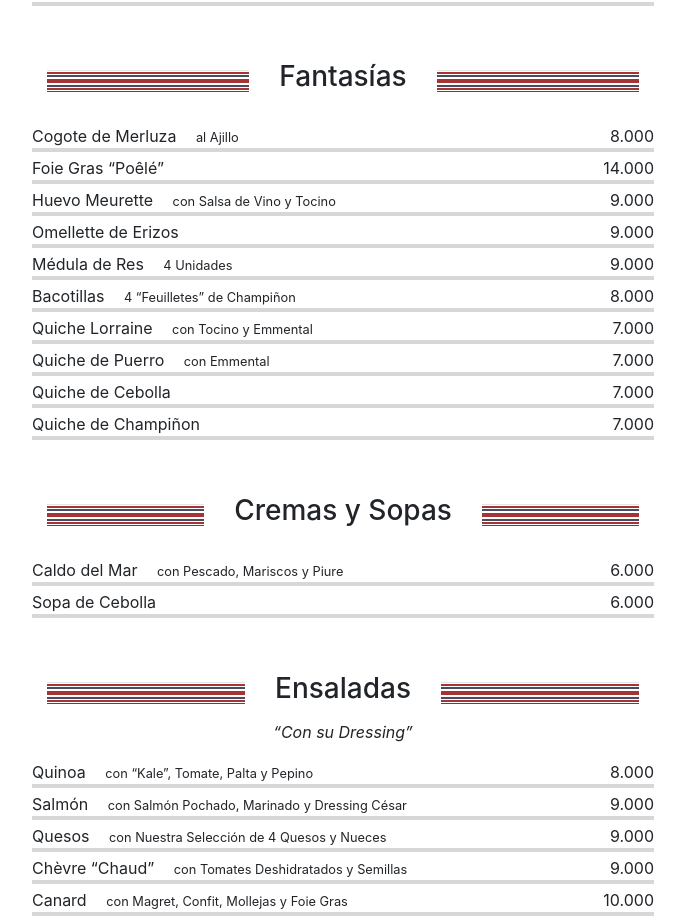
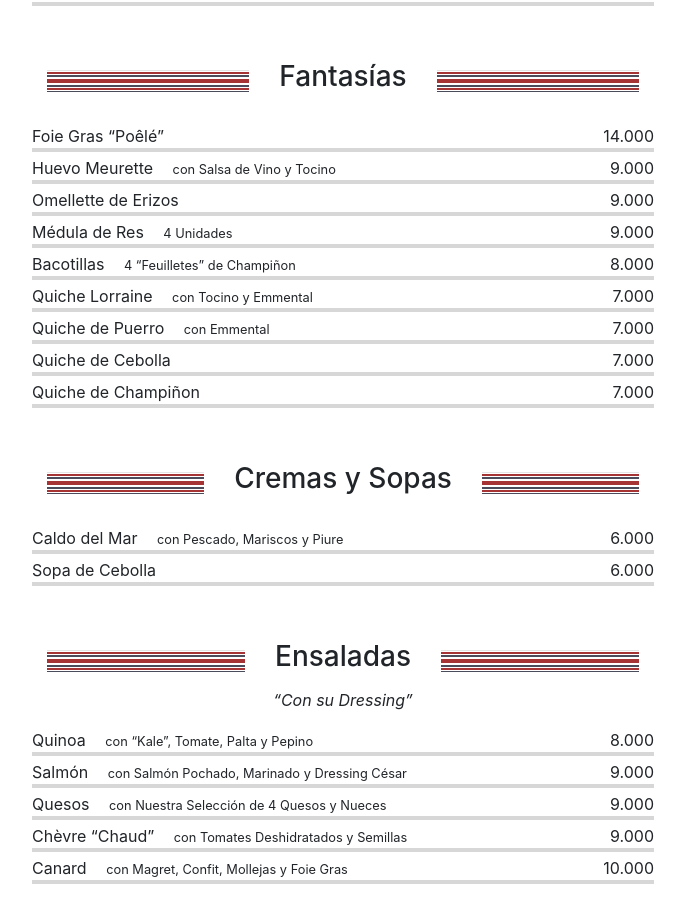
Before and after one commit to durbonca/Menu-QR-Google-sheet, a React (Create React App) app: page /Family in a window 1280 px wide. Shown: the part 1189-2110 px from the top of the page, without its empty margins (297-982 px from the left). Built offline with nearby package versions, Linux system fonts and the light colour scheme.

Commit message:
Update data.js

```diff
--- a/src/data/data.js
+++ b/src/data/data.js
@@ -2,7 +2,7 @@ const dataProducts = [{
         title: 'Fantasías',
         products: [
             /* { id: 1, name: 'Chupe de Locos',description: '', price: '12.000' }, */
-            { id: 2,name: 'Cogote de Merluza', description: 'al Ajillo',price: '8.000' },
+            /* { id: 2,name: 'Cogote de Merluza', description: 'al Ajillo',price: '8.000' }, */
             { id: 3, name: 'Foie Gras “Poêlé”', description: '', price: '14.000' },
             { id: 4, name: 'Huevo Meurette', description: 'con Salsa de Vino y Tocino', price: '9.000' },
             { id: 23, name: 'Omellette de Erizos', description: '', price: '9.000' },
```
